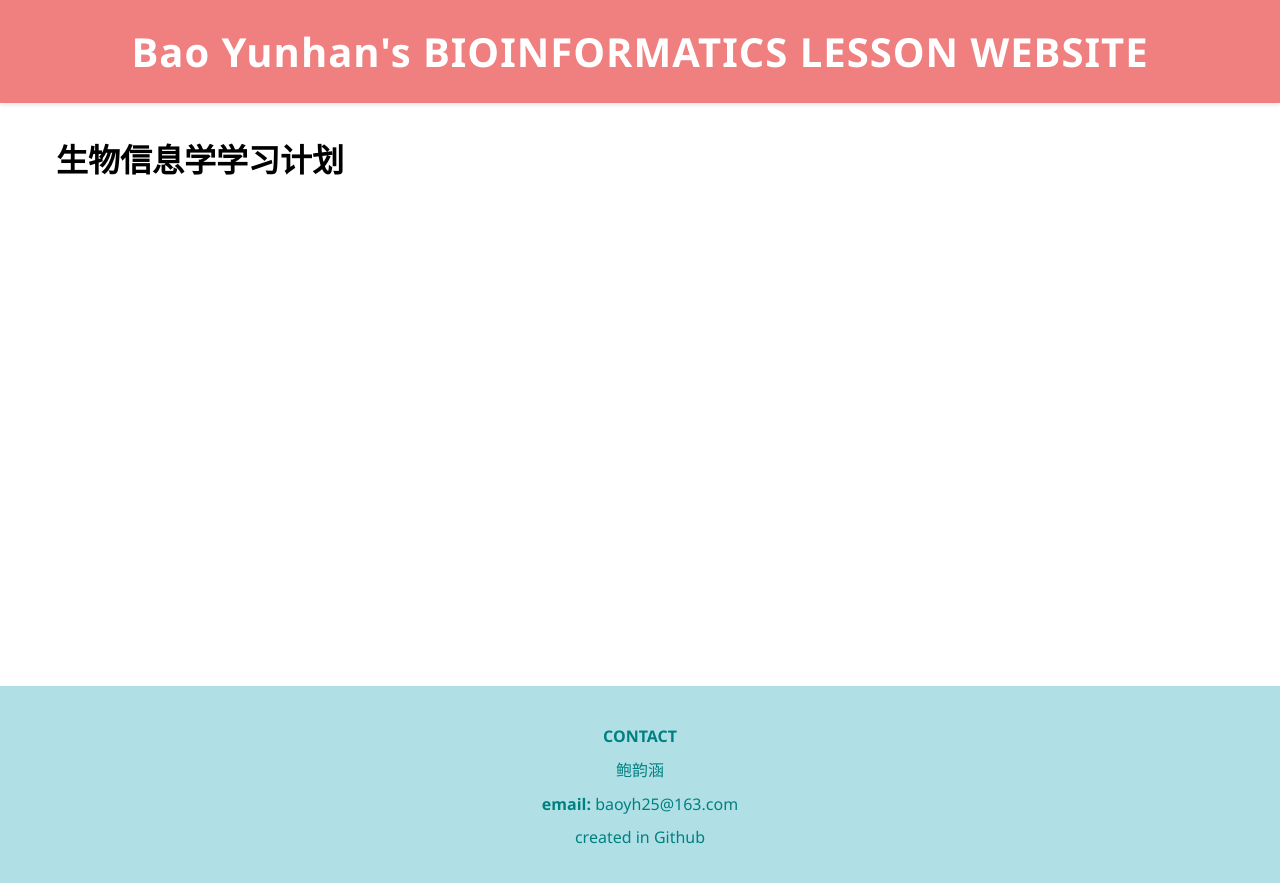
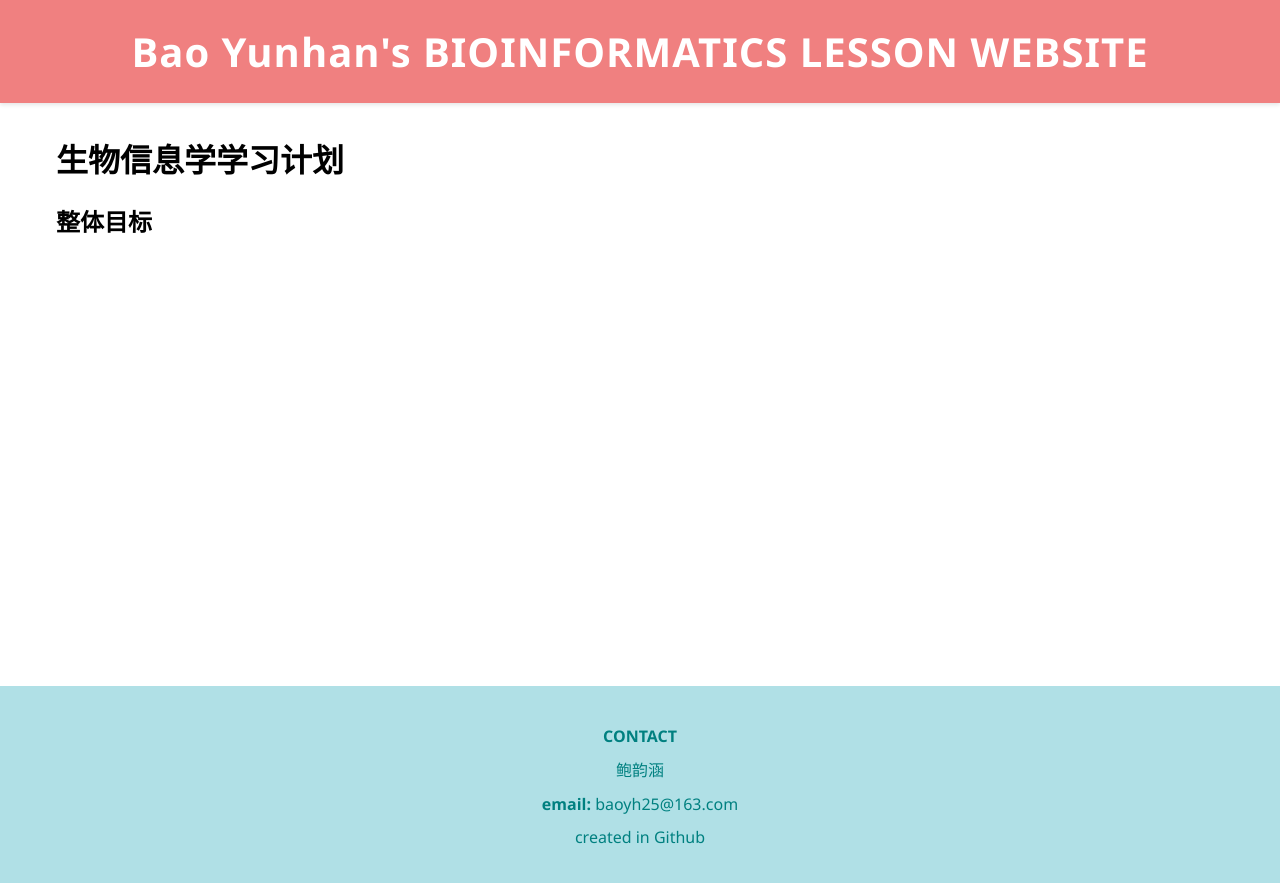
Before and after one commit to baoyh24/bioinformatics_lesson_2026_spring, a Jekyll site: the page built from docs/content/course_plan.md, in a window 1280 px wide. Shown: the top 883 px of the page. Built offline with Jekyll 4.4.1, drawn with Linux system fonts in a browser that asks for light colours.

Commit message:
Update course_plan.md

```diff
--- a/docs/content/course_plan.md
+++ b/docs/content/course_plan.md
@@ -4,3 +4,6 @@ title: learning plan
 ---
 
 # 生物信息学学习计划
+<br>
+
+## 整体目标
```
